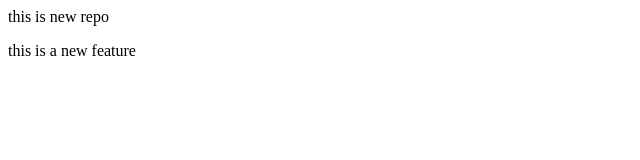
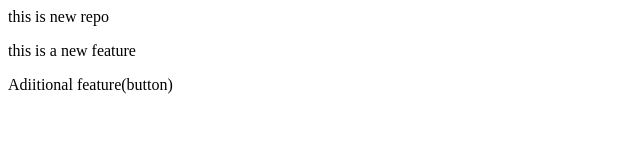
Before and after one commit to abhi231210003/abhishek23, a plain HTML site: page index.html in a window 1280 px wide. Shown: the whole page, without its empty margins (0-640 px from the left). Drawn offline with Linux system fonts and the light colour scheme.

Commit message:
added button

```diff
--- a/index.html
+++ b/index.html
@@ -1,2 +1,3 @@
  <p>this is new repo</p>
  <p>this is a new feature</p>
+ <p>Adiitional feature(button)</p>
```
